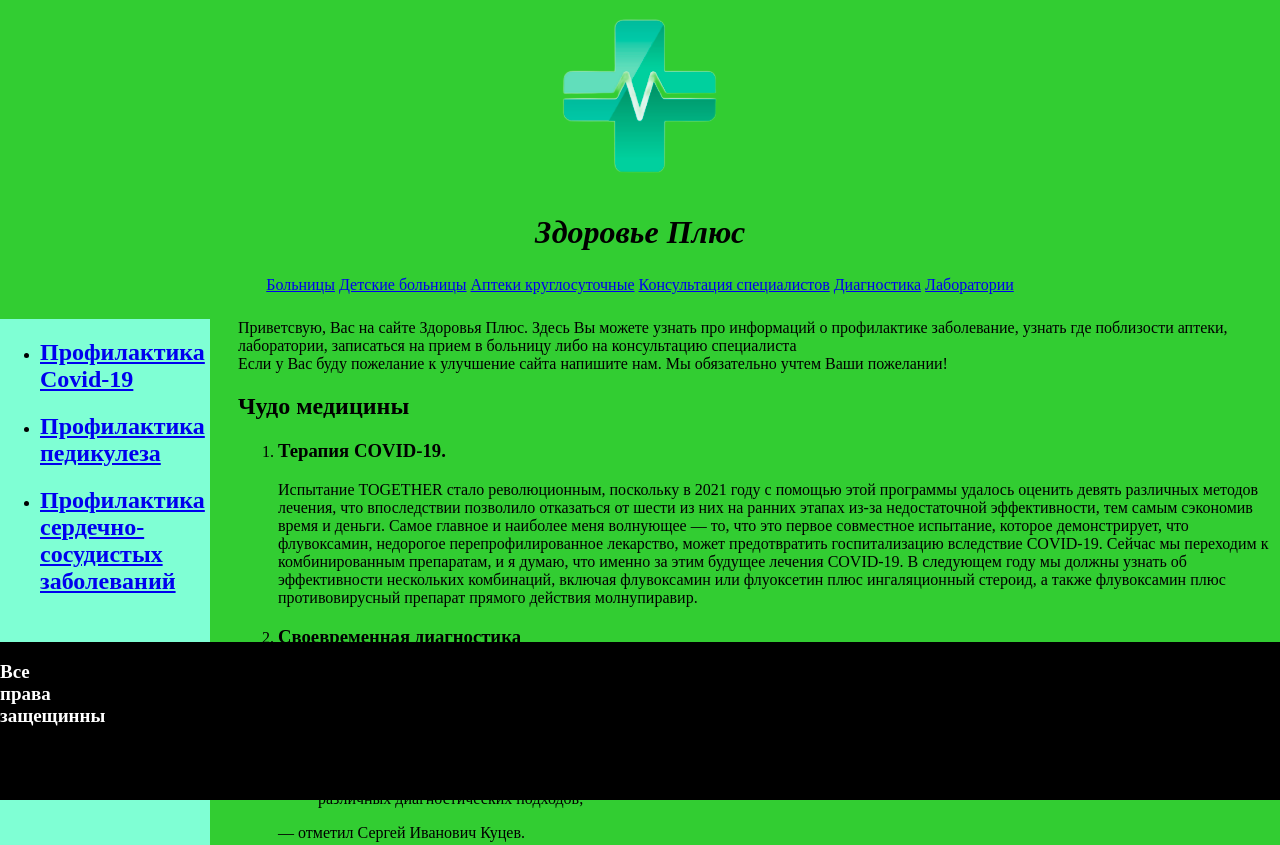
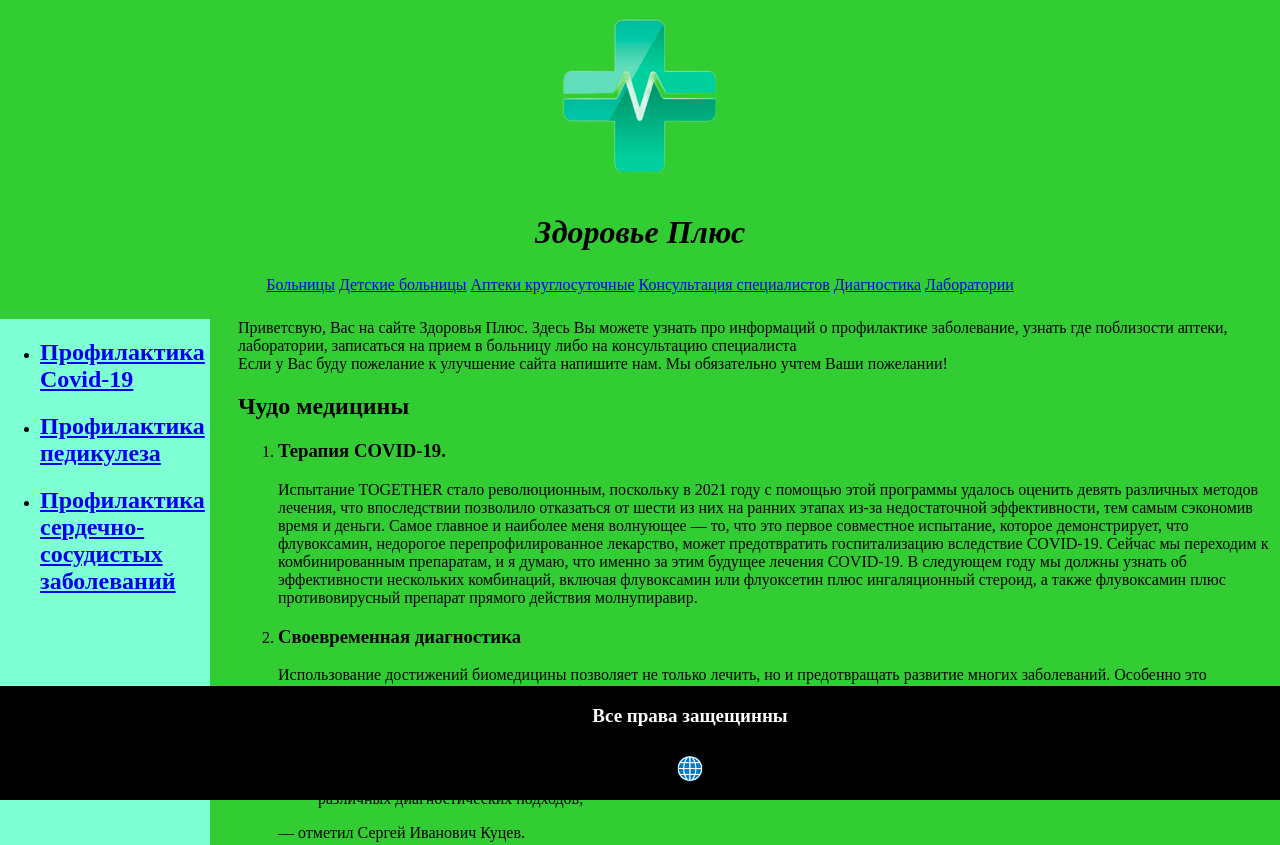
Before and after one commit to Ara2030/Med-site, a plain HTML site: page Странички/index.html in a window 1280 px wide. Shown: the top 845 px of the page. Drawn offline with Linux system fonts and the light colour scheme; files whose address does not match are found by name.

Commit message:
Centered footer

```diff
--- a/Странички/index.html
+++ b/Странички/index.html
@@ -89,11 +89,10 @@
     </main>
     <div class="footer">
         <p style="
-        padding-left: 0px;
-        padding-right: 1700px;">
+        padding-left: 100px;">
         Все права защещинны </p>
     <a href="https://telegram.org/">
-        <img style="padding-left: 1800px;" src="C:\Mедицинский сайт\Картинки\telegram.png">
+        <img style="padding-left: 100px;" src="C:\Mедицинский сайт\Картинки\telegram.png">
     </a>
     </body>
 </body>
```
